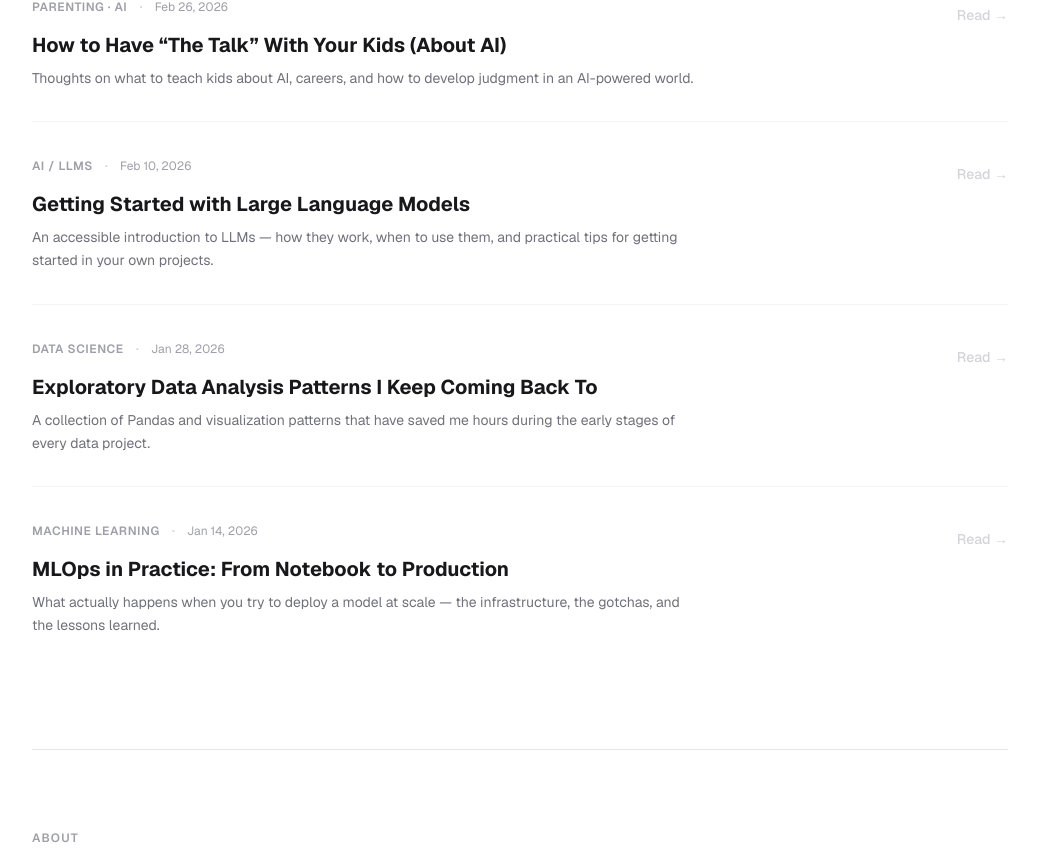
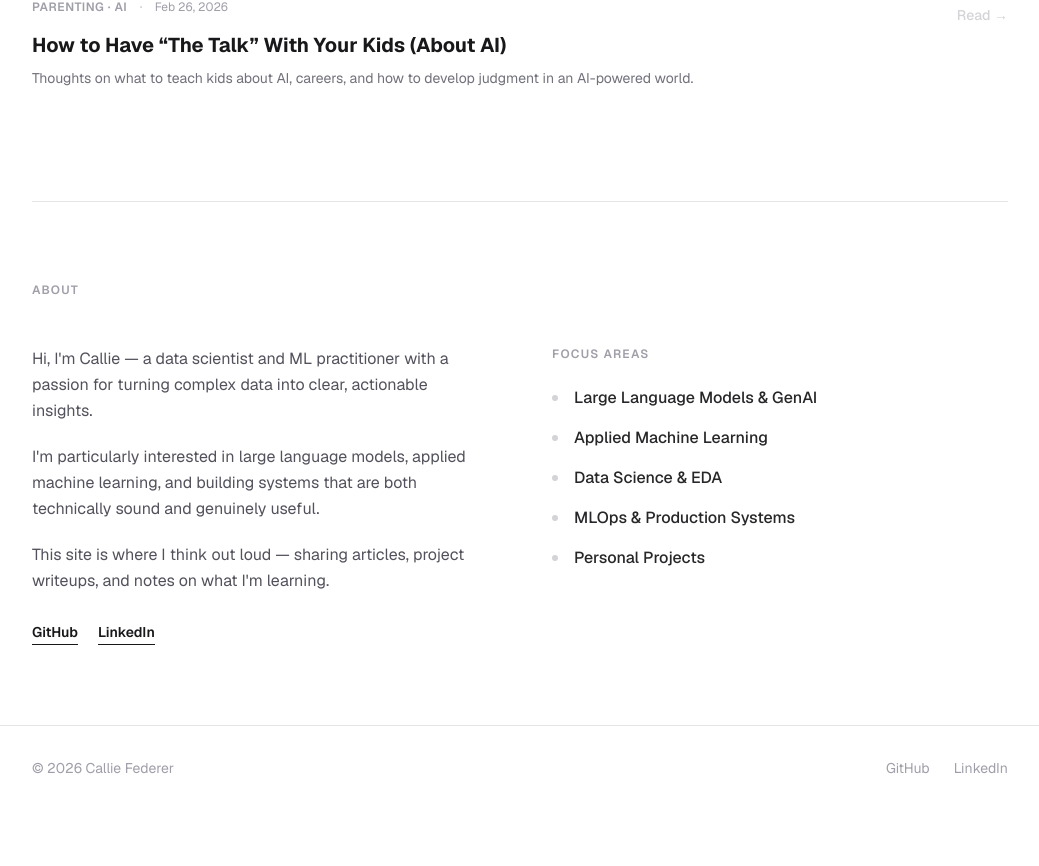
Before and after one commit to cfederer/personal-site, a Next.js app: page / in a window 1280 px wide. Shown: the part 718-1584 px from the top of the page, without its empty margins (120-1159 px from the left). After the commit the page ends 1528 px from the top, so only its background shows below. Built offline with nearby package versions, Linux system fonts and the light colour scheme.

Commit message:
Apply user edits to app/page.tsx

```diff
--- a/app/page.tsx
+++ b/app/page.tsx
@@ -6,31 +6,7 @@ const articles = [
     category: "Parenting · AI",
     excerpt:
       "Thoughts on what to teach kids about AI, careers, and how to develop judgment in an AI-powered world.",
-  },
-  {
-    slug: "getting-started-with-llms",
-    title: "Getting Started with Large Language Models",
-    date: "Feb 10, 2026",
-    category: "AI / LLMs",
-    excerpt:
-      "An accessible introduction to LLMs — how they work, when to use them, and practical tips for getting started in your own projects.",
-  },
-  {
-    slug: "eda-patterns",
-    title: "Exploratory Data Analysis Patterns I Keep Coming Back To",
-    date: "Jan 28, 2026",
-    category: "Data Science",
-    excerpt:
-      "A collection of Pandas and visualization patterns that have saved me hours during the early stages of every data project.",
-  },
-  {
-    slug: "mlops-in-practice",
-    title: "MLOps in Practice: From Notebook to Production",
-    date: "Jan 14, 2026",
-    category: "Machine Learning",
-    excerpt:
-      "What actually happens when you try to deploy a model at scale — the infrastructure, the gotchas, and the lessons learned.",
-  },
+  }
 ];
 
 export default function Home() {
@@ -51,7 +27,7 @@ export default function Home() {
               About
             </a>
             <a
-              href="https://github.com/calliefederer"
+              href="https://github.com/cfederer"
               target="_blank"
               rel="noopener noreferrer"
               className="hover:text-zinc-900 transition-colors"
@@ -59,7 +35,7 @@ export default function Home() {
               GitHub
             </a>
             <a
-              href="https://linkedin.com/in/calliefederer"
+              href="https://linkedin.com/in/callie-federer"
               target="_blank"
               rel="noopener noreferrer"
               className="hover:text-zinc-900 transition-colors"
@@ -144,7 +120,7 @@ export default function Home() {
               </p>
               <div className="flex items-center gap-5 pt-2">
                 <a
-                  href="https://github.com/calliefederer"
+                  href="https://github.com/cfederer"
                   target="_blank"
                   rel="noopener noreferrer"
                   className="text-sm font-semibold text-zinc-900 border-b border-zinc-900 hover:text-zinc-500 hover:border-zinc-500 transition-colors pb-0.5"
@@ -152,7 +128,7 @@ export default function Home() {
                   GitHub
                 </a>
                 <a
-                  href="https://linkedin.com/in/calliefederer"
+                  href="https://linkedin.com/in/callie-federer"
                   target="_blank"
                   rel="noopener noreferrer"
                   className="text-sm font-semibold text-zinc-900 border-b border-zinc-900 hover:text-zinc-500 hover:border-zinc-500 transition-colors pb-0.5"
```
